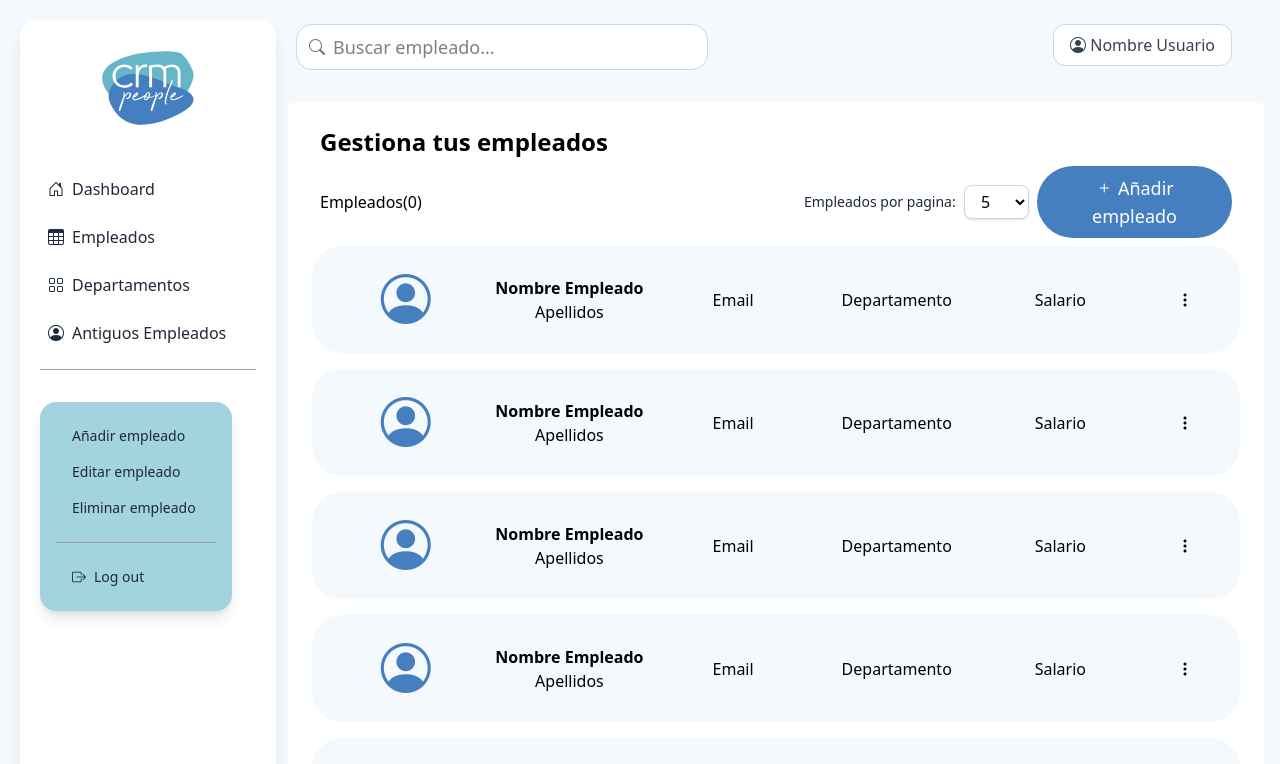
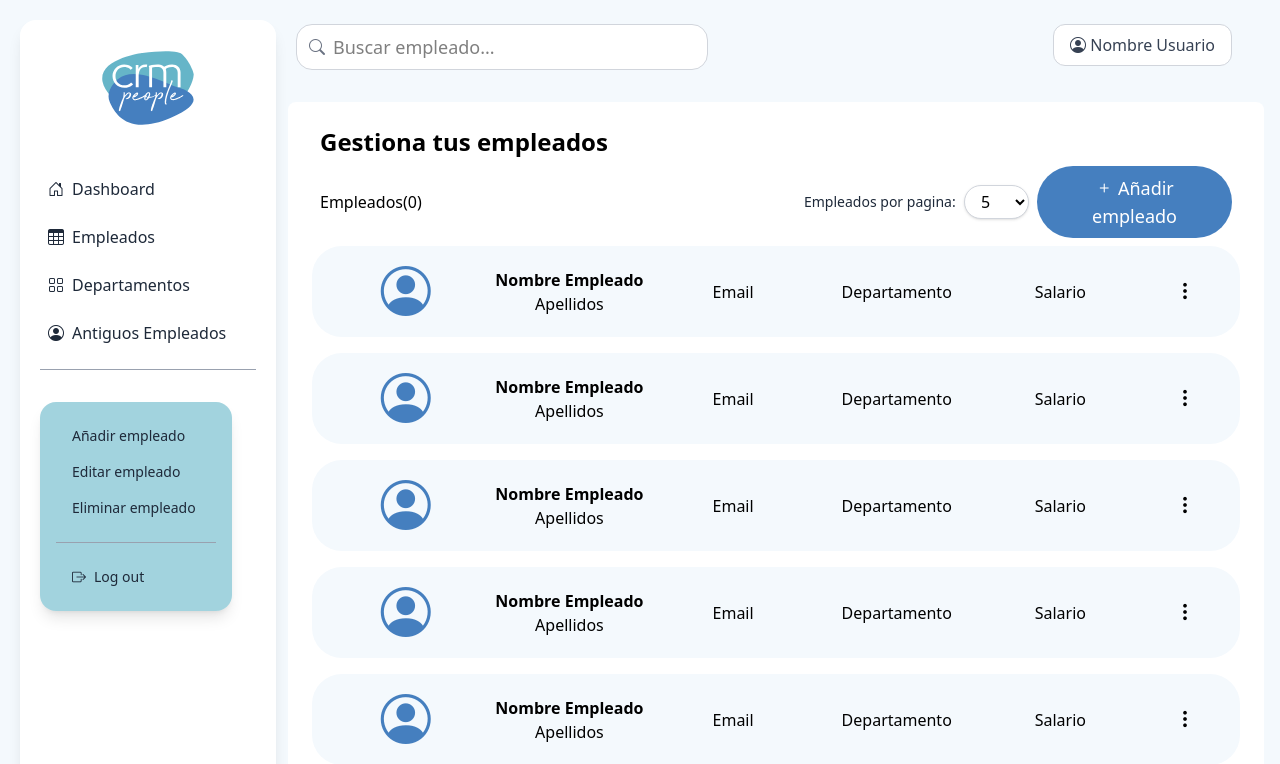
Before and after one commit to SandraLlamasRizo/crm-people, a React (Vite) app: page /employees in a window 1280 px wide. Shown: the top 764 px of the page. Built offline with nearby package versions, Linux system fonts and the light colour scheme.

Commit message:
header y landing y employees estilossss

```diff
--- a/src/App.css
+++ b/src/App.css
@@ -122,7 +122,7 @@ html {
 }
 
 
-@media (width > 768px) {
+@media (width >= 768px) {
     .container {
         width: auto;
         background: white;
--- a/src/components/EmployeeCardLarge.jsx
+++ b/src/components/EmployeeCardLarge.jsx
@@ -2,7 +2,7 @@ function EmployeeCardLarge() {
 
     return <>
         <div className="my-2 mx-2">
-  <div className="w-full grid grid-cols-[repeat(3,1fr)_0.5fr] gap-2 md:grid-cols-[repeat(5,1fr)_0.5fr] bg-[#F4F9FD] hover:bg-[#d3ebff] rounded-[30px] p-4 items-center text-center">
+  <div className="w-full grid grid-cols-[repeat(3,1fr)_0.5fr] gap-2 md:grid-cols-[repeat(5,1fr)_0.5fr] bg-[#F4F9FD] hover:bg-[#d3ebff] rounded-[30px] py-2 px-4 items-center text-center">
 
     <figure className="flex justify-center items-center">
       <i className="bi bi-person-circle icon-large "></i>
@@ -19,7 +19,7 @@ function EmployeeCardLarge() {
 
     <h5 className="hidden md:block secundarionCard">Salario</h5>
 
-    <div><i class="bi bi-three-dots-vertical"></i></div>
+    <div><i class="bi bi-three-dots-vertical text-xl"></i></div>
 
   </div>
 </div>
--- a/src/components/Header.jsx
+++ b/src/components/Header.jsx
@@ -4,7 +4,7 @@ function Header() {
 
     <div className="my-2 mr-2 grid grid-cols-3 md:grid-cols-2 md:ml-70">
 
-        <form className="w-90 md:w-auto p-4 col-span-2 md:col-span-1" role="search">
+        <form className="w-70 md:w-80 md:w-auto p-4 col-span-2 md:col-span-1" role="search">
             <div className="flex items-center md:max-w-[412px] rounded-2xl px-3 border border-gray-300 hover:border-gray-500 bg-white">
                 <span className="text-gray-500"><i className="bi bi-search"></i></span>
             <input
--- a/src/pages/Employees.jsx
+++ b/src/pages/Employees.jsx
@@ -12,13 +12,13 @@ function Employees() {
 
                 <div className="flex-2 flex flex-col-reverse lg:flex-row gap-2 items-end lg:items-center justify-end mr-4">
                     <label htmlFor="numItems" className="hidden md:inline min-w-[152px] text-sm md:text-md text-gray-800 font-medium">Empleados por pagina: </label>
-                    <select name="numItems" id="" className="px-3 py-1 ml-auto md:ml-0 bg-white border border-gray-300 rounded-lg shadow-sm focus:outline-none focus:ring-2 focus:ring-blue-500 focus:border-blue-500 transition">
+                    <select name="numItems" id="" className="px-3 py-1 ml-auto md:ml-0 bg-white border border-gray-300 shadow-sm focus:outline-none focus:ring-2 focus:ring-blue-500 focus:border-blue-500 rounded-full transition">
                         <option value="5">5</option>
                         <option value="10">10</option>
                         <option value="15">15</option>
                         <option value="20">20</option>
                     </select>
-                    <button className="flex-1 btn btn-light md:min-w-[195px] max-w-[195px] rounded-full px-4 py-2 text-white text-sm md:text-lg  bg-[#457FBF]"><i class="bi bi-plus"></i> Añadir empleado</button>
+                    <button className="flex-1 btn btn-light min-w-[70px] md:min-w-[195px] max-w-[195px] rounded-full px-4 py-2 text-white text-sm md:text-lg  bg-[#457FBF]"><i class="bi bi-plus "></i> <span className="hidden md:inline">Añadir empleado</span></button>
                 </div>
 
             </div>
--- a/src/pages/LandingPage.jsx
+++ b/src/pages/LandingPage.jsx
@@ -4,7 +4,7 @@ function LandingPage() {
     return (
         <div className="h-screen flex flex-col items-center align-middle justify-end bg-[#F4F9FD] text-gray-700">
             <header className="text-center px-5 md:px-10 my-auto">
-                <img src="./Logo_CRM.svg" alt="" className="w-40 md:w-50 my-auto mx-auto" />
+                <img src="./Logo_CRM.svg" alt="" className="w-40 md:w-50 my-auto mx-auto mb-8" />
                 <h1 className="text-4xl md:text-5xl font-bold mb-4">
                     Gestiona tu negocio con facilidad
                 </h1>
```
Also changed, not shown: 1 other file (tests, documents, lock files or other folders).
